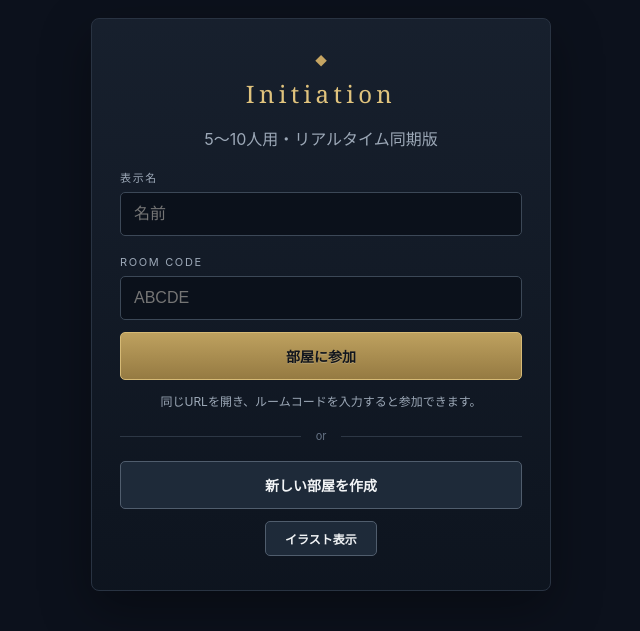
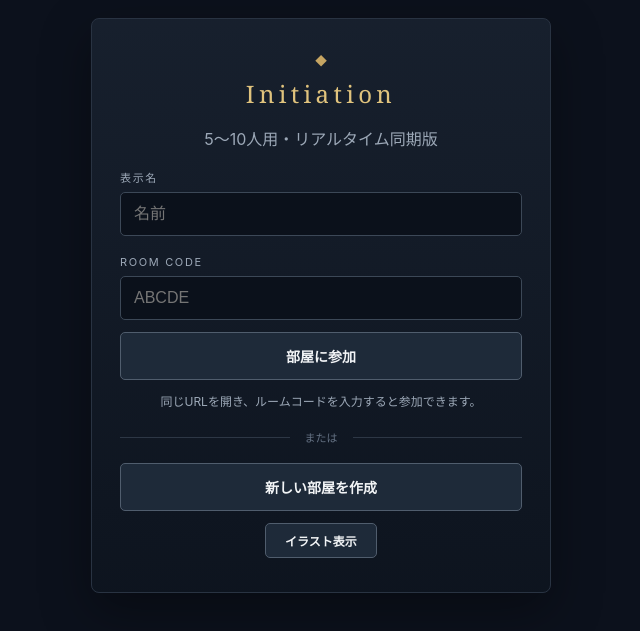
Before and after one commit to sirosuzu1029527/avalon-online, a website: page public/index.html in a window 1280 px wide. Shown: the part 135-766 px from the top of the page, without its empty margins (319-959 px from the left). Drawn offline with Linux system fonts and the light colour scheme.

Commit message:
Align login action buttons

```diff
--- a/public/index.html
+++ b/public/index.html
@@ -35,9 +35,9 @@
           <span>ROOM CODE</span>
           <input id="codeInput" maxlength="5" autocapitalize="characters" placeholder="ABCDE" />
         </label>
-        <button id="joinBtn" class="btn primary wide">部屋に参加</button>
+        <button id="joinBtn" class="btn wide">部屋に参加</button>
         <p class="tiny muted">同じURLを開き、ルームコードを入力すると参加できます。</p>
-        <div class="divider"><span>or</span></div>
+        <div class="divider"><span>または</span></div>
         <button id="createBtn" class="btn wide">新しい部屋を作成</button>
       </div>
     </section>
```
